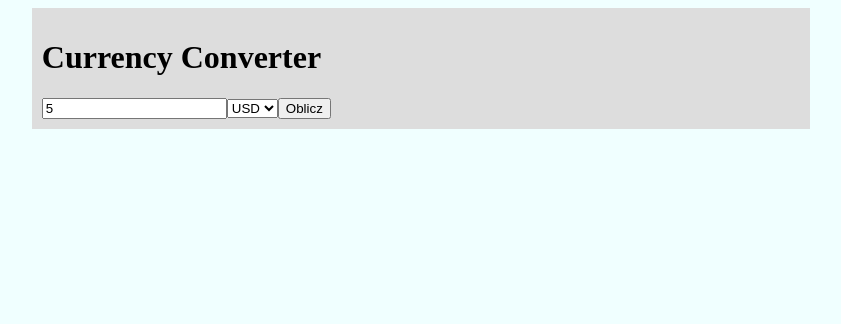
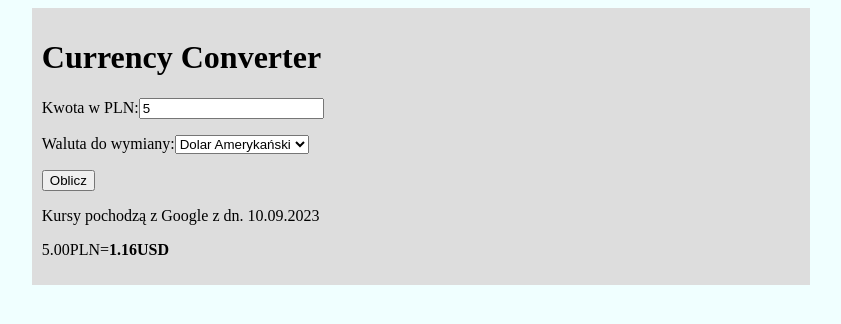
Before and after one commit to Mr-SuSeL/currency-converter-react, a React (Create React App) app: page / in a window 1280 px wide. Both pictures are taken after typing "5" into the empty fields and a click on the button "Oblicz". Shown: the top 324 px of the page, without its empty margins (219-1060 px from the left). Built offline with nearby package versions, Linux system fonts and the light colour scheme.

Commit message:
one value calculated good

```diff
--- a/src/App.js
+++ b/src/App.js
@@ -7,12 +7,12 @@ import { currencies } from "./currencies";
 function App() {
   const [result, setResult] = useState();
 
-  const calcResult = (currency, amount) => {
+  const calcResult = (currency, number) => {
     const rate = currencies.find(({ code }) => code === currency).rate;
 
     setResult({
-      fromAmount: +amount,
-      toAmount: amount / rate,
+      fromAmount: +number,
+      toAmount: number / rate,
       currency,
     });
   };
--- a/src/Form/index.js
+++ b/src/Form/index.js
@@ -1,33 +1,59 @@
 import "./style.css";
 import { useState } from "react";
 import { currencies } from "../currencies";
+import { Outcome } from "../Outcome";
 
-const Form = () => {
+const Form = ({ calcResult, result }) => {
   const [number, setNumber] = useState("");
-  const [currency, setCurrency] = useState("");
+  const [currency, setCurrency] = useState(currencies[0].code); //daj: ""
 
   const onFormSubmit = (event) => {
     event.preventDefault();
+    calcResult(currency, number);
   };
 
   return (
     <>
       <form onSubmit={onFormSubmit}>
+        <p>
+          <label>
+            <span>Kwota w PLN:</span>
+
             <input
               type="number"
+              placeholder="Wpisz kwotę w PLN"
+              required
               value={number}
               onChange={(event) => setNumber(event.target.value)}
             />
+          </label>
+        </p>
+        <p>
+          <label>
+            <span>Waluta do wymiany:</span>
             <select
               value={currency}
-          onChange={(event) => setNumber(event.target.value)}
+              onChange={(event) => setCurrency(event.target.value)}
             >
-          <option>USD</option>
+              {currencies.map((currency) => (
+                <option key={currency.code} value={currency.code}>
+                  {currency.name}
+                </option>
+              ))}
+
+              {/* <option>USD</option>
               <option>EUR</option>
               <option>CHF</option>
-          <option>GBP</option>
+              <option>GBP</option> */}
             </select>
+          </label>
+        </p>
         <button>Oblicz</button>
+        <p>Kursy pochodzą z Google z dn. 10.09.2023</p>
+        {/* Result: */}
+        {/* <Result result={result} /> */}
+
+        <Outcome result={result} />
       </form>
     </>
   );
--- /dev/null
+++ b/src/Outcome/index.js
@@ -0,0 +1,16 @@
+import "./style.css";
+
+export const Outcome = ({ result }) => (
+  <p>
+    {result !== undefined && (
+      <>
+        {result.fromAmount.toFixed(2)}
+        PLN=
+        <strong>
+          {result.toAmount.toFixed(2)}
+          {result.currency}
+        </strong>
+      </>
+    )}
+  </p>
+);
```
Also changed, not shown: src/Outcome/style.css (added). Lines whose indentation alone changed are shown as unchanged.
